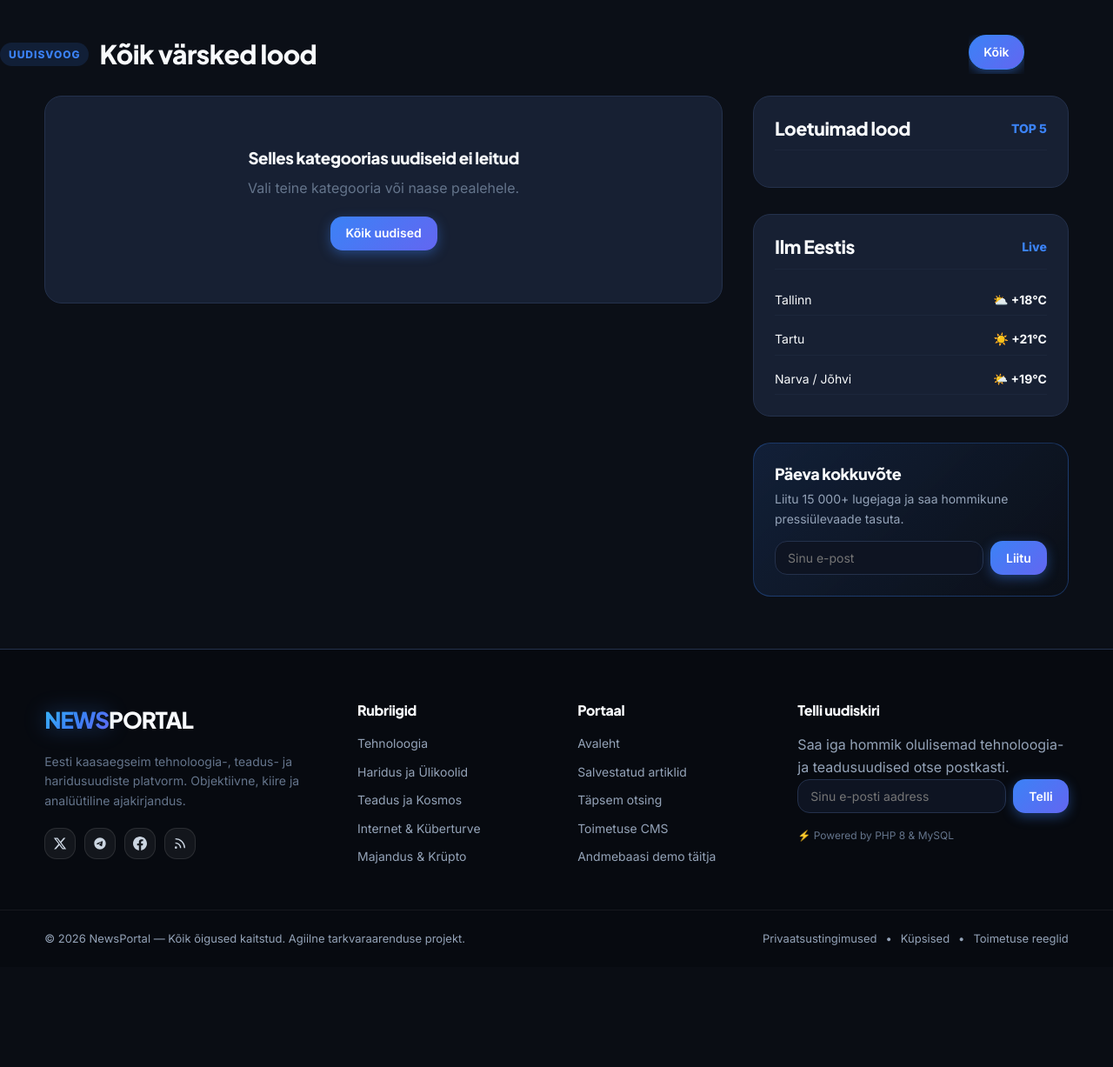
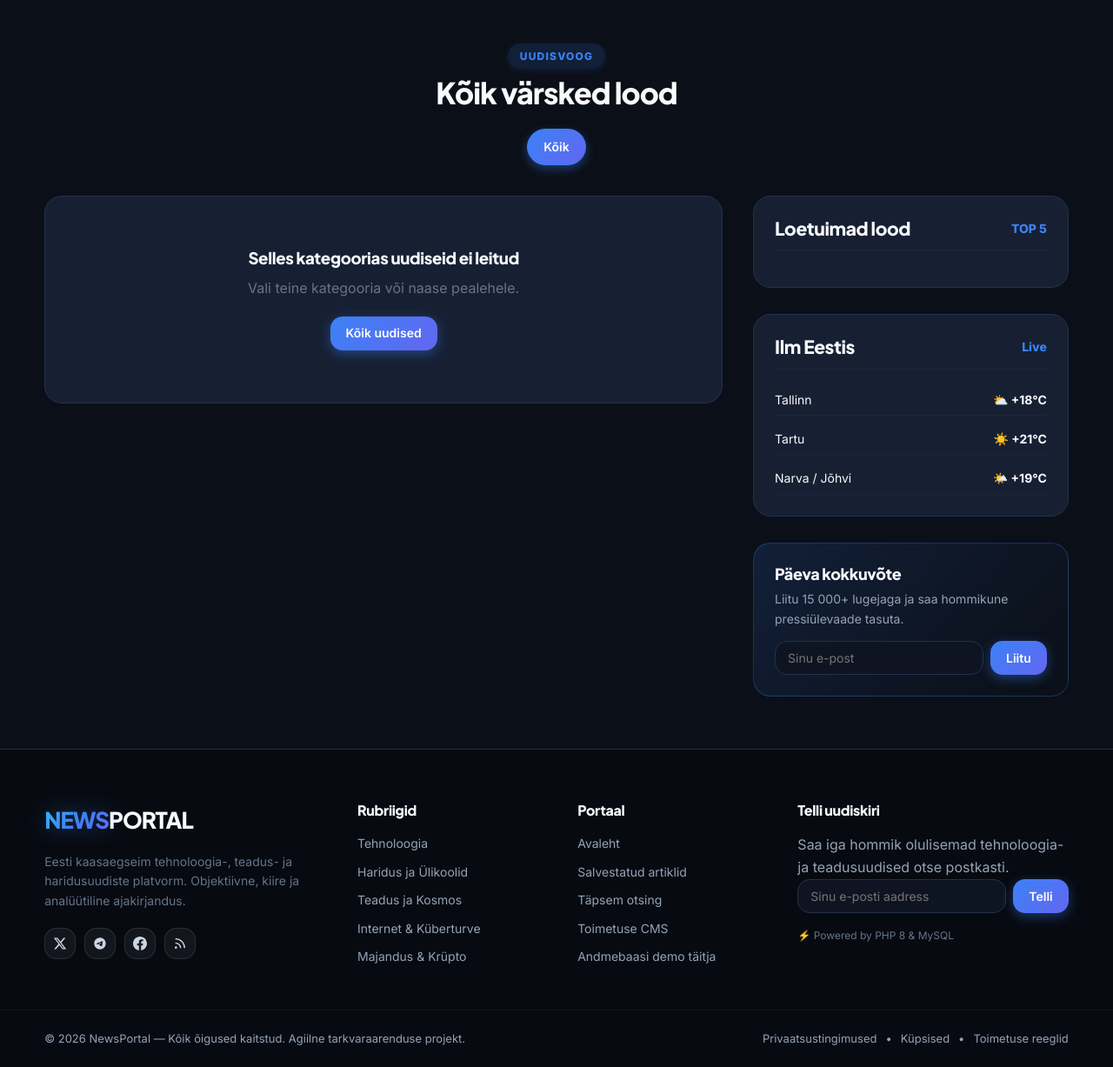
Before and after one commit to Terabyte23/NewsPortal, a PHP site: page /newsportal/ in a window 1280 px wide. Shown: the part 112-1339 px from the top of the page at 87% size. Before the commit the page ends 1199 px from the top, so only its background shows below. Run offline with PHP 8.4, Linux system fonts and the light colour scheme; data that the repository does not hold is empty.

Commit message:
style: center uudisvoog section header and make breaking news bar theme-adaptive

```diff
--- a/style.css
+++ b/style.css
@@ -36,6 +36,11 @@
     --topbar-bg: #070a10;
     --footer-bg: #070a10;
 
+    /* Breaking Bar Theme Tokens */
+    --breaking-bg: #0e1526;
+    --breaking-border: rgba(59, 130, 246, 0.25);
+    --breaking-text: #e2e8f0;
+
     --shadow-sm: 0 2px 8px rgba(0, 0, 0, 0.3);
     --shadow-md: 0 8px 24px rgba(0, 0, 0, 0.4);
     --shadow-lg: 0 16px 40px rgba(0, 0, 0, 0.55);
@@ -66,6 +71,11 @@
     --header-bg: rgba(255, 255, 255, 0.92);
     --topbar-bg: #0f172a;
     --footer-bg: #0f172a;
+
+    /* Breaking Bar Theme Tokens (Light Mode) */
+    --breaking-bg: #ffffff;
+    --breaking-border: #e2e8f0;
+    --breaking-text: #1e293b;
 
     --shadow-sm: 0 2px 6px rgba(0, 0, 0, 0.04);
     --shadow-md: 0 10px 25px rgba(0, 0, 0, 0.07);
@@ -537,12 +547,13 @@ button, input, select, textarea {
     border-color: var(--border-color);
 }
 
-/* BREAKING NEWS BAR */
+/* BREAKING NEWS BAR (THEME-ADAPTIVE) */
 .breaking-news-bar {
-    background: #070a10;
-    border-bottom: 1px solid rgba(59, 130, 246, 0.25);
+    background-color: var(--breaking-bg);
+    border-bottom: 1px solid var(--breaking-border);
     padding: 8px 0;
     overflow: hidden;
+    transition: background-color var(--transition), border-color var(--transition);
 }
 
 .breaking-inner {
@@ -601,9 +612,9 @@ button, input, select, textarea {
 }
 
 .breaking-item {
-    color: #e2e8f0;
+    color: var(--breaking-text);
     font-size: 0.875rem;
-    font-weight: 500;
+    font-weight: 600;
     transition: color var(--transition);
 }
 
@@ -786,20 +797,23 @@ button, input, select, textarea {
     color: var(--text-muted);
 }
 
-/* SECTION CONTROLS & TABS */
+/* SECTION CONTROLS & TABS (CENTERED & POLISHED) */
 .section-header-bar {
     display: flex;
-    justify-content: space-between;
-    align-items: center;
-    margin: 40px 0 25px 0;
-    flex-wrap: wrap;
-    gap: 15px;
+    flex-direction: column;
+    align-items: center;
+    justify-content: center;
+    text-align: center;
+    margin: 50px auto 35px auto;
+    gap: 20px;
+    max-width: 900px;
 }
 
 .section-title-wrap {
     display: flex;
-    align-items: center;
-    gap: 12px;
+    flex-direction: column;
+    align-items: center;
+    gap: 8px;
 }
 
 .section-pill-tag {
@@ -808,23 +822,26 @@ button, input, select, textarea {
     font-size: 0.75rem;
     font-weight: 800;
     text-transform: uppercase;
-    letter-spacing: 0.08em;
-    padding: 4px 10px;
+    letter-spacing: 0.1em;
+    padding: 5px 14px;
     border-radius: var(--radius-full);
+    box-shadow: 0 2px 8px var(--primary-light);
 }
 
 .section-main-title {
-    font-size: 1.875rem;
+    font-size: 2.125rem;
     font-weight: 900;
-}
-
-/* CATEGORY FILTER TABS */
+    letter-spacing: -0.03em;
+}
+
+/* CATEGORY FILTER TABS (CENTERED) */
 .category-tabs {
     display: flex;
     align-items: center;
-    gap: 8px;
-    overflow-x: auto;
-    padding-bottom: 5px;
+    justify-content: center;
+    flex-wrap: wrap;
+    gap: 10px;
+    margin: 0 auto;
     max-width: 100%;
 }
 
@@ -832,7 +849,7 @@ button, input, select, textarea {
     background: var(--bg-surface);
     border: 1px solid var(--border-color);
     color: var(--text-secondary);
-    padding: 8px 16px;
+    padding: 9px 18px;
     border-radius: var(--radius-full);
     font-size: 0.875rem;
     font-weight: 600;
@@ -1931,4 +1948,5 @@ button, input, select, textarea {
     .article-title { font-size: 2rem; }
     .footer-grid { grid-template-columns: 1fr; }
     .kpi-grid { grid-template-columns: 1fr; }
-}
+    .section-main-title { font-size: 1.625rem; }
+}
```
